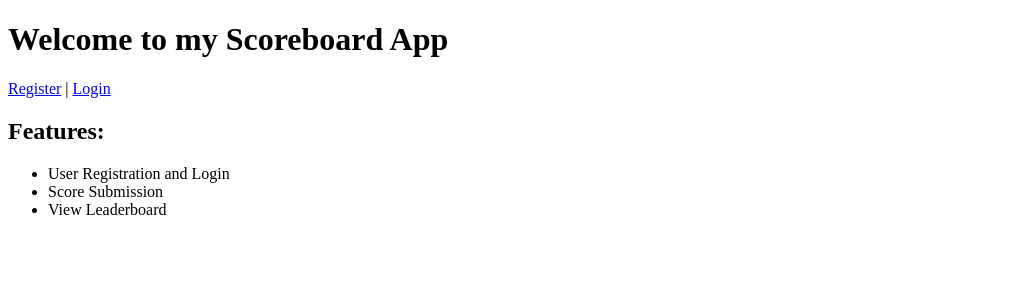
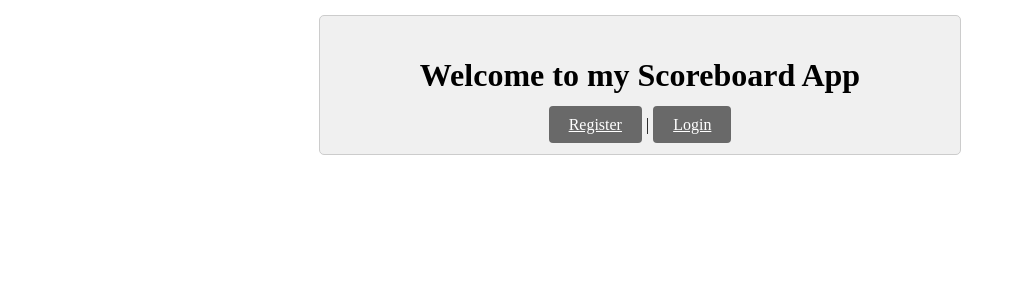
Before and after one commit to SolDev69/python_db_sys, a Flask app: page / in a window 1280 px wide. Shown: the top 300 px of the page, without its empty margins (0-1016 px from the left). Run offline with Flask 3, Linux system fonts and the light colour scheme.

Commit message:
more changes yes the frontend is vibecoded yes I understand what it does I'm simply using VSCode autocomplete to speed up the development process no I'm not getting ai to spit out random garbage for this

```diff
--- a/app.py
+++ b/app.py
@@ -34,7 +34,7 @@ def register():
         username = request.form["username"]
         password = request.form["password"]
         handle_register(username, password, con, cur)
-        return redirect("/login")
+        return redirect("/")
     if request.method == "GET":
         return render_template("register.html")
 
--- /dev/null
+++ b/static/global.css
@@ -0,0 +1,22 @@
+.blob {
+    background-color: #f0f0f0;
+    border: 1px solid #ccc;
+    padding: 20px;
+    border-radius: 5px;
+    max-width: 600px;
+    margin: auto;
+}
+
+.centered-div {
+    text-align: center;
+    margin-top: 15px;
+}
+
+.blob-button {
+    background-color: #696969;
+    color: white;
+    padding: 10px 20px;
+    border: none;
+    border-radius: 4px;
+    cursor: pointer;
+}
--- a/templates/index.html
+++ b/templates/index.html
@@ -2,18 +2,12 @@
 <html>
 <head>
     <title>Scoreboard App</title>
+    <link rel="stylesheet" type="text/css" href="/static/global.css">
 </head>
 <body>
-    <h1>Welcome to my Scoreboard App</h1>
-    <a href="/register">Register</a> | <a href="/login">Login</a>
-
-    <div>
-        <h2>Features:</h2>
-        <ul>
-            <li>User Registration and Login</li>
-            <li>Score Submission</li>
-            <li>View Leaderboard</li>
-        </ul>
+    <div class="blob centered-div">
+        <h1>Welcome to my Scoreboard App</h1>
+        <a href="/register" class="blob-button">Register</a> | <a href="/login" class="blob-button">Login</a>
     </div>
 </body>
 </html>
--- a/templates/scoreboard/index.html
+++ b/templates/scoreboard/index.html
@@ -1,6 +1,7 @@
 <html>
 <head>
     <title>Scoreboard</title>
+    <link rel="stylesheet" type="text/css" href="/static/global.css">
 </head>
 <body>
     <h2>Logged in as {{ login }}</h2>
@@ -22,5 +23,6 @@
         </tr>
         {% endfor %}
     </table>
+    <a href="/">Logout</a>
 </body>
 </html>
```
Also changed, not shown: templates/login.html (+7 -1 lines), templates/register.html (+7 -1 lines), templates/scoreboard/addscore.html (+6 -1 lines).
